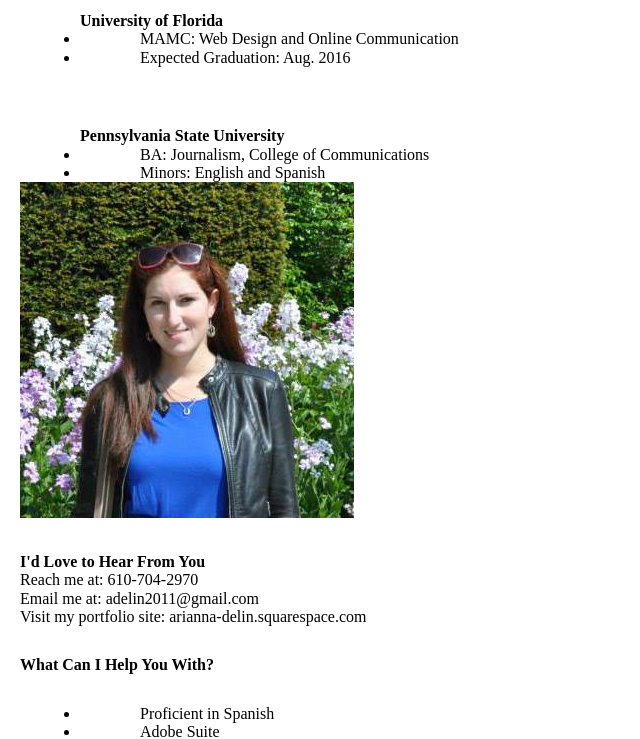
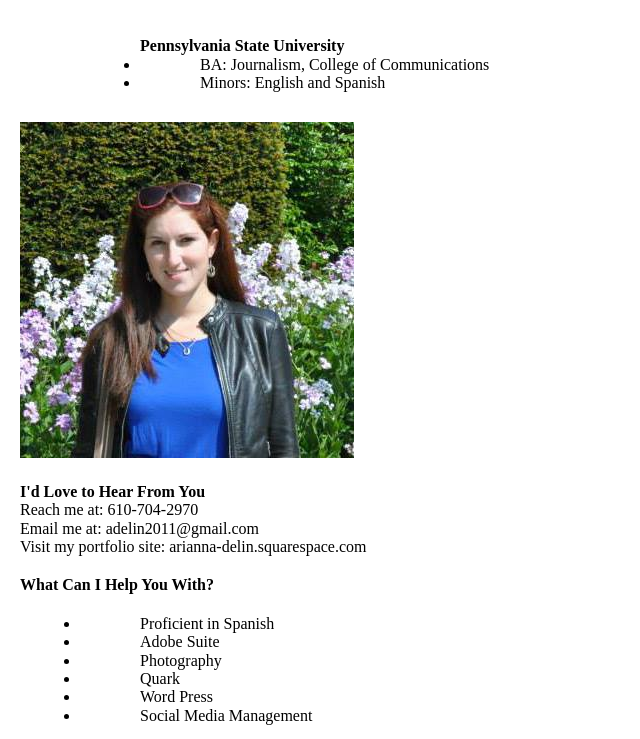
Before and after one commit to adelin2011/project_resume_Delin_Arianna, a plain HTML site: page index.html in a window 1280 px wide. Shown: the part 639-1378 px from the top of the page, without its empty margins (0-640 px from the left). Drawn offline with nearby package versions, Linux system fonts and the light colour scheme; a script that the page names is missing.

Commit message:
Added CSS for #education and #education headers and list items

```diff
--- a/css/main.css
+++ b/css/main.css
@@ -8,7 +8,7 @@
 	margin: auto;
 	padding-left: 20px;
 	padding-top: 20px;
-	padding-right: 20px;
+	padding-right: 35px;
 	padding-bottom: 20px;
 }
 
@@ -22,10 +22,28 @@
 }
 
 #work, ul, h3{
-	padding-top: 30px;
+	padding-top: 20px;
 	font-size: 1em;
 }
 
 #work, ul, li{
 	padding-left: 60px;
 }
+
+#education{
+	padding-top: 30px;
+	padding-bottom: 30px;
+}
+
+#education, h2{
+	font-size: 2em;
+}
+
+#education, ul, h3{
+	padding-top: 20px;
+	font-size: 1em;
+}
+
+#education, ul, li{
+	padding-left: 60px;
+}
```
